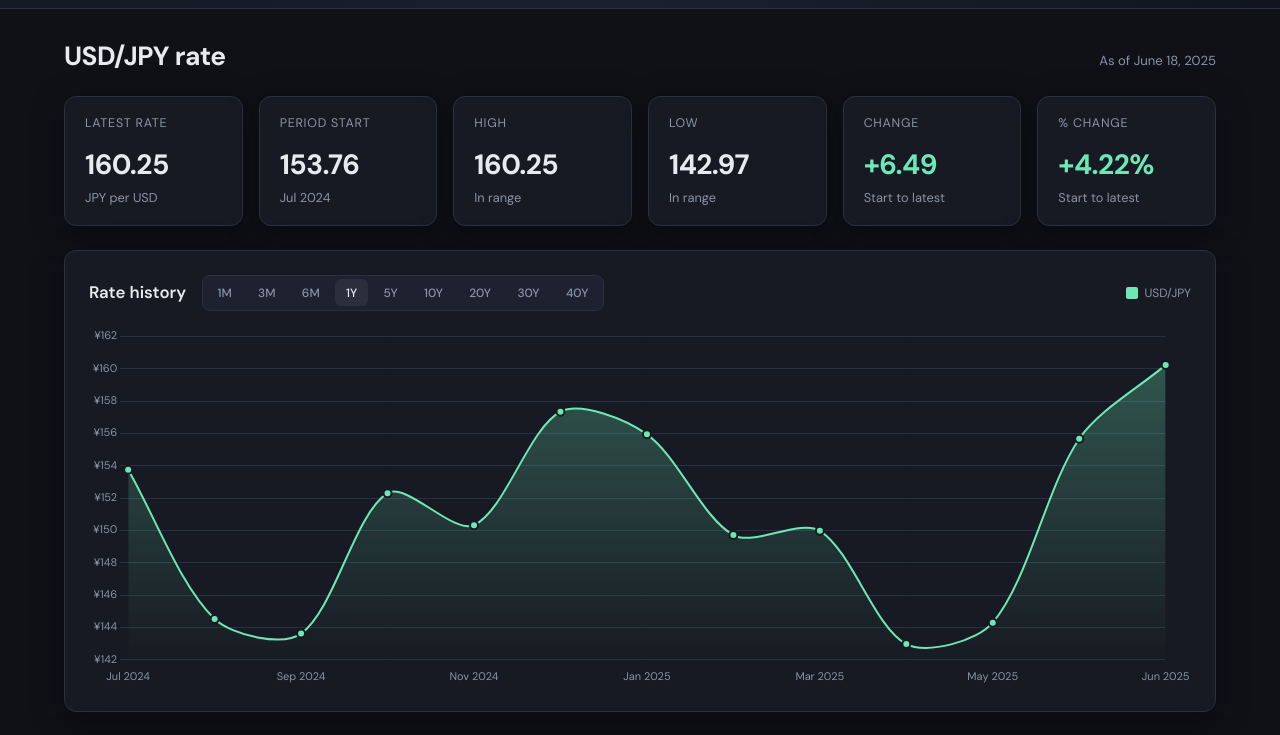
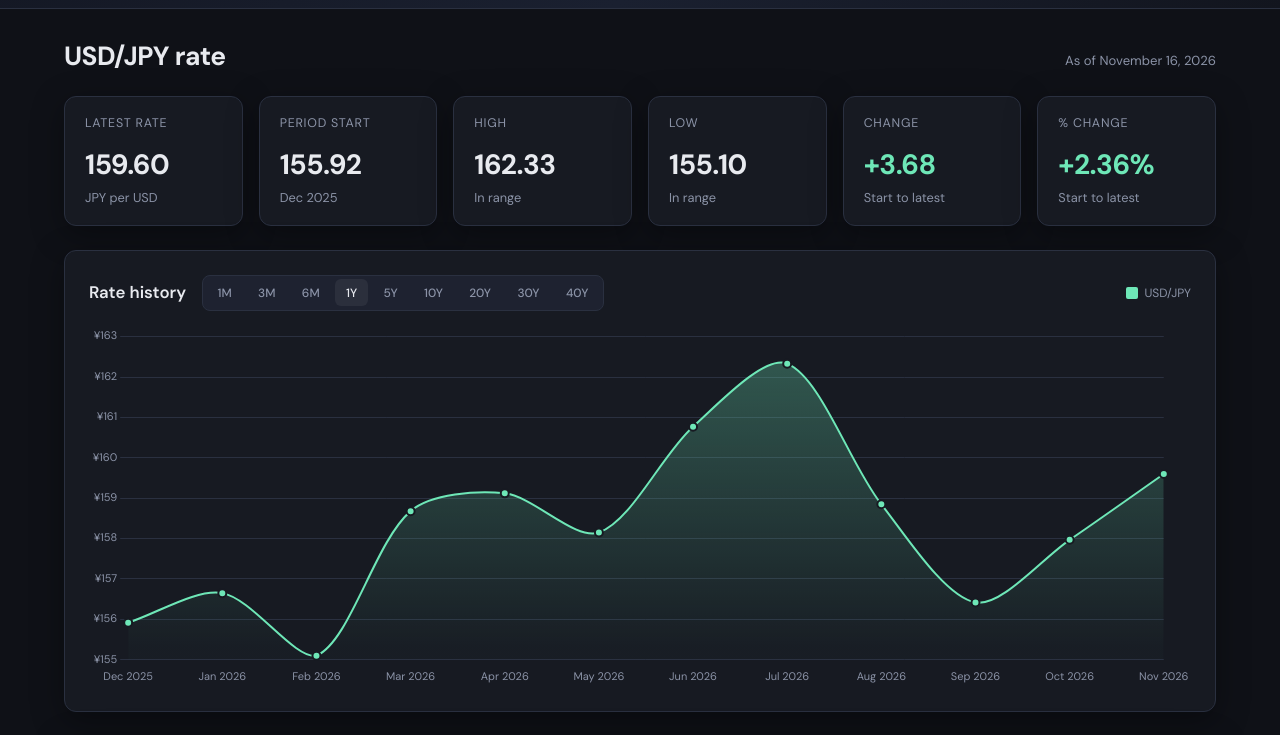
Before and after one commit to ryusakai/currency_tracker, a plain HTML site: page index.html in a window 1280 px wide. Shown: the part 44-779 px from the top of the page. Drawn offline with nearby package versions, Linux system fonts and the light colour scheme.

Commit message:
Extend the USD/JPY series through November 16, 2026.
The history stopped in June 2025, so the chart and table now include Federal Reserve monthly averages through October 2026 and the latest reading for today.

Co-authored-by: Cursor <cursoragent@cursor.com>

```diff
--- a/app.js
+++ b/app.js
@@ -479,12 +479,28 @@ const HISTORICAL_DATA = [
   { date: '2025-03-01', value: 149.98 },
   { date: '2025-04-01', value: 142.97 },
   { date: '2025-05-01', value: 144.30 },
-  { date: '2025-06-01', value: 155.68 },
-  { date: '2025-06-18', value: 160.25 },
+  { date: '2025-06-01', value: 144.48 },
+  { date: '2025-07-01', value: 147.20 },
+  { date: '2025-08-01', value: 147.48 },
+  { date: '2025-09-01', value: 147.86 },
+  { date: '2025-10-01', value: 151.35 },
+  { date: '2025-11-01', value: 155.14 },
+  { date: '2025-12-01', value: 155.92 },
+  { date: '2026-01-01', value: 156.65 },
+  { date: '2026-02-01', value: 155.10 },
+  { date: '2026-03-01', value: 158.68 },
+  { date: '2026-04-01', value: 159.12 },
+  { date: '2026-05-01', value: 158.15 },
+  { date: '2026-06-01', value: 160.77 },
+  { date: '2026-07-01', value: 162.33 },
+  { date: '2026-08-01', value: 158.85 },
+  { date: '2026-09-01', value: 156.42 },
+  { date: '2026-10-01', value: 157.97 },
+  { date: '2026-11-16', value: 159.60 },
 ];
 
 const RANGE_MONTHS = { '1M': 1, '3M': 3, '6M': 6, '1Y': 12, '5Y': 60, '10Y': 120, '20Y': 240, '30Y': 360, '40Y': 480 };
-const AS_OF = parseDate('2025-06-18');
+const AS_OF = parseDate(HISTORICAL_DATA[HISTORICAL_DATA.length - 1].date);
 const ACCENT = '#6ee7b7';
 
 Chart.defaults.color = '#8b93a7';
@@ -500,13 +516,22 @@ function filterByRange(range) {
   const months = RANGE_MONTHS[range];
   const cutoff = new Date(AS_OF);
   cutoff.setMonth(cutoff.getMonth() - months);
-  return HISTORICAL_DATA.filter(d => parseDate(d.date) >= cutoff);
+  const startIdx = HISTORICAL_DATA.findIndex(d => parseDate(d.date) >= cutoff);
+  if (startIdx === -1) return [];
+  const inRange = HISTORICAL_DATA.slice(startIdx);
+  // A mid-month latest reading can leave the 1M window with a single point.
+  if (inRange.length === 1 && startIdx > 0) return HISTORICAL_DATA.slice(startIdx - 1);
+  return inRange;
 }
 
 function formatDate(dateStr, range) {
   const d = parseDate(dateStr);
   if (range === '1M') return d.toLocaleDateString('en-US', { month: 'short', day: 'numeric' });
   return d.toLocaleDateString('en-US', { year: 'numeric', month: 'short' });
+}
+
+function formatAsOf(dateStr) {
+  return parseDate(dateStr).toLocaleDateString('en-US', { month: 'long', day: 'numeric', year: 'numeric' });
 }
 
 function initApp() {
@@ -654,6 +679,10 @@ function initApp() {
     btn.addEventListener('click', () => setRange(btn.dataset.range));
   });
 
+  const asOfLabel = formatAsOf(HISTORICAL_DATA[HISTORICAL_DATA.length - 1].date);
+  document.getElementById('as-of').textContent = `As of ${asOfLabel}`;
+  document.getElementById('latest-reading').textContent = `Monthly USD/JPY rates. Latest reading ${asOfLabel}.`;
+
   setRange('1Y');
 }
 
--- a/index.html
+++ b/index.html
@@ -26,7 +26,7 @@
   <main class="container">
     <div class="page-title-row">
       <h1>USD/JPY rate</h1>
-      <p class="page-title-meta">As of June 18, 2025</p>
+      <p class="page-title-meta" id="as-of">As of November 16, 2026</p>
     </div>
 
     <section class="summary-grid" id="summary-grid" aria-label="Rate summary"></section>
@@ -77,7 +77,7 @@
   </main>
 
   <footer class="site-footer">
-    <p>Monthly USD/JPY rates. Latest reading June 18, 2025.</p>
+    <p id="latest-reading">Monthly USD/JPY rates. Latest reading November 16, 2026.</p>
   </footer>
 
   <script src="app.js"></script>
```
